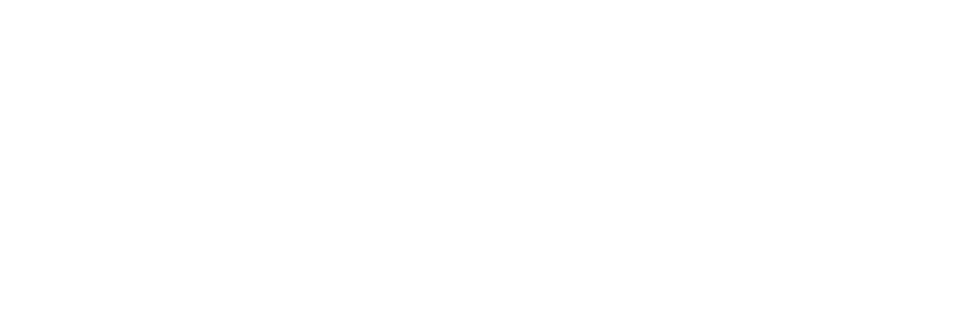
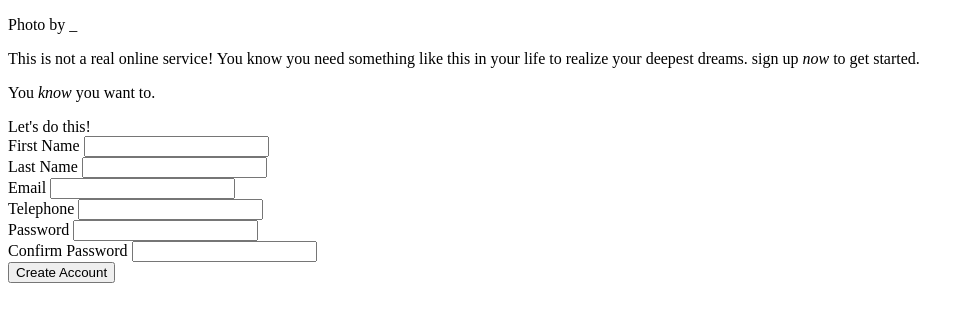
Before and after one commit to crashtestjustin/sign-up-form, a plain HTML site: page index.html in a window 1280 px wide. Shown: the whole page, without its empty margins (0-974 px from the left). Drawn offline with Linux system fonts and the light colour scheme.

Commit message:
add scaffoldinf html

```diff
--- a/index.html
+++ b/index.html
@@ -8,6 +8,51 @@
     <title>Document</title>
 </head>
 <body>
+    <div class="bg-image">
+        <div class="icon-bar">
 
+        </div>
+        <p class="image-credit">Photo by _</p>
+    </div>
+    <div class="form-body">
+        <div class="form-header">
+            <p>This is not a real online service! You know you need something like this in your life to realize your deepest
+                dreams. sign up <i>now</i> to get started.
+            </p>
+            <p>You <i>know</i> you want to.</p>
+        </div>
+        <div class="form-section">
+            <div class="form-title">Let's do this!</div>
+            <form action="#" method="post">
+                <div class="form-field">
+                    <label for="firstname">First Name</label>
+                    <input type="text" id="firstname" name="firstname" required>
+                </div>
+                <div class="form-field">
+                    <label for="lastname">Last Name</label>
+                    <input type="text" id="lastname" name="lastname" required>
+                </div>
+                <div class="form-field">
+                    <label for="email">Email</label>
+                    <input type="email" id="email" name="email" required>
+                </div>
+                <div class="form-field">
+                    <label for="tel">Telephone</label>
+                    <input type="tel" id="tel" name="tel">
+                </div>
+                <div class="form-field">
+                    <label for="pw">Password</label>
+                    <input type="password" id="pw" name="pw" required>
+                </div>
+                <div class="form-field">
+                    <label for="pw2">Confirm Password</label>
+                    <input type="password" id="pw2" name="pw2" required>
+                </div>
+            </form>
+            <div class="submit-form">
+                <button class="create-account">Create Account</button>
+            </div>
+        </div>
+    </div>
 </body>
 </html>
```
